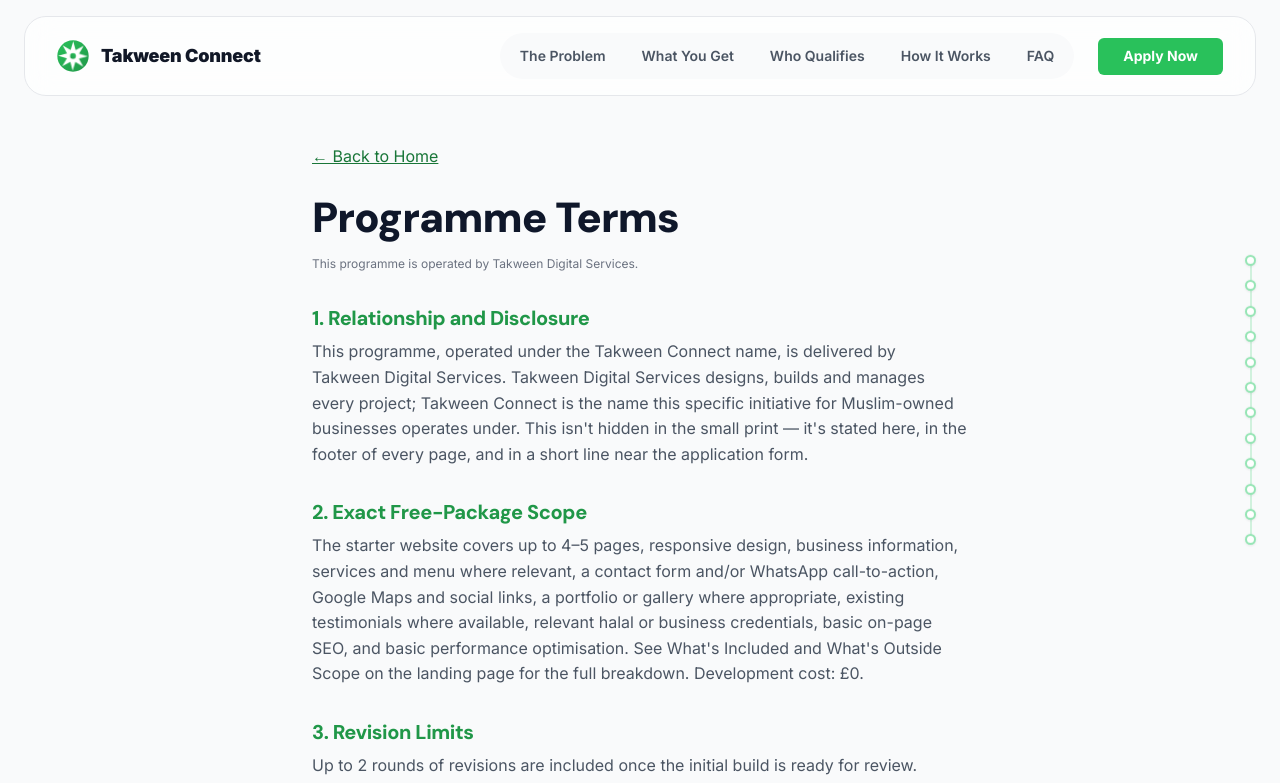
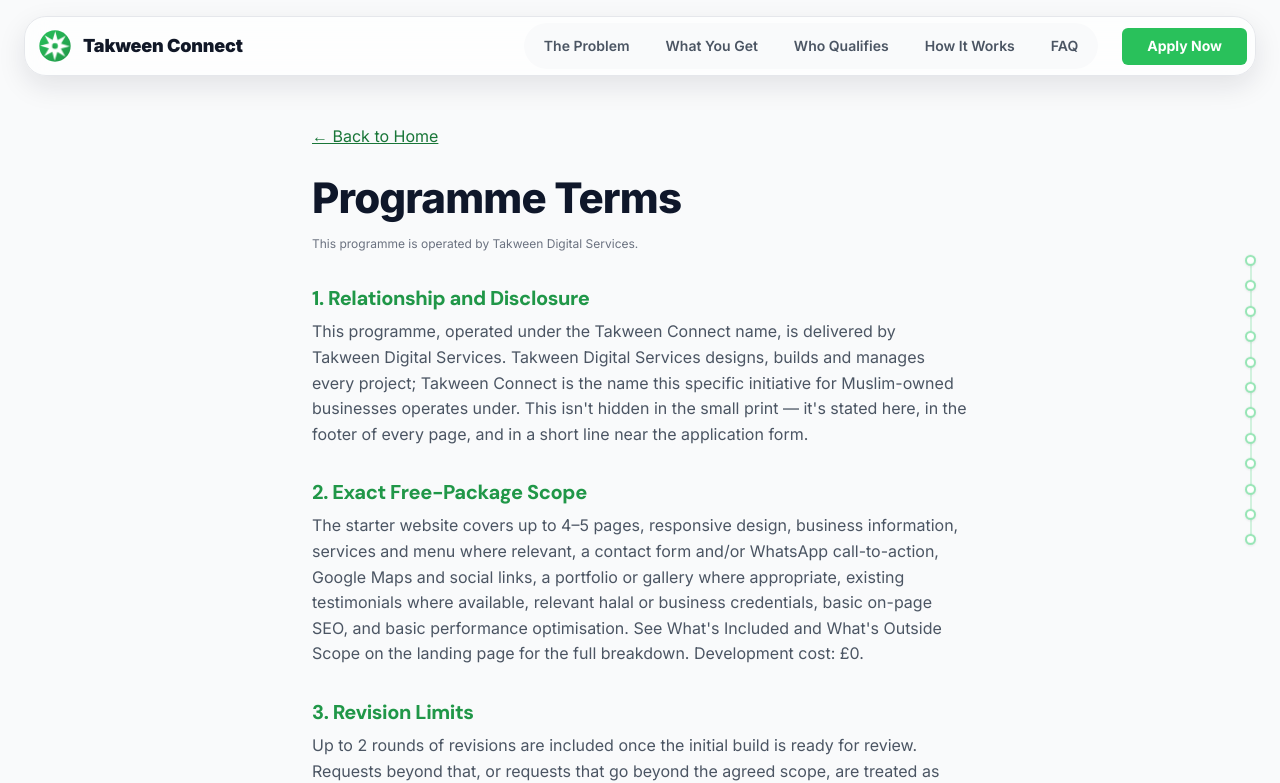
Before and after one commit to takweentutors1/HalalBusinessSponsored, a Next.js app: page /programme-terms in a window 1280 px wide. Shown: the top 783 px of the page. Built offline with nearby package versions, Linux system fonts and the light colour scheme; no server answers.

Commit message:
Header navbar issue Fixed

```diff
--- a/app/globals.css
+++ b/app/globals.css
@@ -35,7 +35,8 @@
 
 body {
   min-height: 100%;
-  font-family: var(--font-body);
+  /* font-family: var(--font-body); */
+  font-family: "Inter", "Segoe UI", Arial, sans-serif;
   font-size: 16px;
   color: var(--color-text-primary);
   background: var(--color-surface-elevated);
@@ -53,14 +54,15 @@
 h2,
 h3,
 h4 {
-  font-family: var(--font-display);
+  /* font-family: var(--font-display); */
+  /* font-family: "DM Sans", "Inter", "Segoe UI", sans-serif; */
   color: #0f172a;
   letter-spacing: -0.02em;
 }
 
 h1 {
   font-size: 2.625rem; /* 42px */
-  font-weight: 900;
+  font-weight: 800;
   line-height: 1.15;
 }
 
@@ -128,21 +130,36 @@
   }
 }
 
-/* MobileNav.tsx — hamburger toggle for the section links HeaderNav's
-   pill row hides below 640px. Opposite visibility of
-   .ui-header-nav-link above: hidden by default, shown only at the
-   same width HeaderNav disappears, so there's exactly one way to
-   reach these links at any given viewport width. */
-.ui-mobile-nav-toggle,
+/* MobileNav.tsx — hamburger + vertical overlay card. Hidden on desktop
+   (HeaderNav's horizontal pills own that width). Shown only below 640px,
+   the same breakpoint HeaderNav disappears, so there's exactly one way
+   to reach these links at any given viewport width. */
 .ui-mobile-nav {
-  display: none !important;
+  display: none;
+}
+
+.ui-mobile-nav-toggle {
+  display: inline-flex;
+  flex-direction: column;
+  justify-content: center;
+  align-items: center;
+  gap: 5px;
+  width: 40px;
+  height: 40px;
+  padding: 0;
+  border: 0;
+  background: transparent;
+  cursor: pointer;
+  flex-shrink: 0;
+  border-radius: var(--radius-full);
 }
 
 .ui-mobile-nav-bar {
-  width: 22px;
-  height: 2px;
+  display: block;
+  width: 18px;
+  height: 2.5px;
   border-radius: var(--radius-full);
-  background: var(--color-text-primary);
+  background: var(--color-neutral-800);
   transition: transform 200ms ease, opacity 200ms ease;
 }
 
@@ -158,35 +175,137 @@
   transform: translateY(-7px) rotate(-45deg);
 }
 
-/* Dropdown panel — positioned against .ui-site-header (the nearest
-   positioned ancestor, via its own position: sticky), not against
-   .ui-mobile-nav itself, so it spans the full header width regardless
-   of where in the header's flex layout the toggle button sits. */
-.ui-mobile-nav-panel {
-  position: absolute;
-  top: 100%;
-  left: 0;
-  right: 0;
+.ui-mobile-nav-backdrop {
+  position: fixed;
+  inset: 0;
+  z-index: 198;
+  background: rgba(17, 24, 39, 0.18);
+}
+
+.ui-mobile-nav-sheet {
+  position: fixed;
+  top: 10px;
+  left: 10px;
+  right: 10px;
+  z-index: 199;
   background: var(--color-surface-base);
-  border-bottom: 1px solid var(--color-border-light);
-  box-shadow: var(--shadow-sm);
-  z-index: 99;
+  border-radius: 28px;
+  box-shadow: var(--shadow-xl);
+  padding: 14px 16px 20px;
+}
+
+.ui-mobile-nav-sheet-top {
+  display: flex;
+  align-items: center;
+  justify-content: space-between;
+  gap: var(--space-3);
+  padding: 4px 4px 12px;
+}
+
+.ui-mobile-nav-sheet-logo {
+  display: inline-flex;
+  align-items: center;
+  text-decoration: none;
+  min-width: 0;
+}
+
+.ui-mobile-nav-sheet-actions {
+  display: flex;
+  align-items: center;
+  gap: 10px;
+  flex-shrink: 0;
+}
+
+.ui-mobile-nav-apply {
+  display: inline-flex;
+  align-items: center;
+  justify-content: center;
+  width: 46px;
+  height: 40px;
+  border-radius: var(--radius-full);
+  background: var(--color-primary);
+  color: #fff;
+  text-decoration: none;
+  flex-shrink: 0;
+}
+
+.ui-mobile-nav-close {
+  display: inline-flex;
+  align-items: center;
+  justify-content: center;
+  width: 36px;
+  height: 36px;
+  padding: 0;
+  border: 0;
+  background: transparent;
+  color: var(--color-neutral-800);
+  cursor: pointer;
+  border-radius: var(--radius-full);
 }
 
 .ui-mobile-nav-list {
   list-style: none;
   margin: 0;
-  padding: var(--space-2) var(--space-4);
+  padding: 8px 8px 4px;
   display: flex;
   flex-direction: column;
 }
 
 .ui-mobile-nav-link {
   display: block;
-  padding: var(--space-3) var(--space-2);
-  font-size: var(--font-size-base);
+  padding: 14px 8px;
+  font-size: 1.05rem;
   font-weight: 600;
-  color: var(--color-text-secondary);
+  color: var(--color-neutral-800);
+  text-decoration: none;
+}
+
+.ui-mobile-nav-link:hover,
+.ui-mobile-nav-link:focus-visible {
+  color: var(--color-primary-accessible);
+}
+
+@media (max-width: 640px) {
+  .ui-mobile-nav {
+    display: flex;
+    align-items: center;
+    gap: 4px;
+  }
+
+  .ui-site-header {
+    padding: 6px 8px 6px 14px;
+  }
+
+  .ui-site-logo-link {
+    gap: var(--space-2);
+    flex-shrink: 0;
+  }
+
+  .ui-site-logo-link .ui-logo-icon {
+    width: 28px;
+    height: 28px;
+    flex-shrink: 0;
+  }
+
+  .ui-logo-wordmark {
+    display: inline-block !important;
+    font-size: 0.95rem !important;
+    font-weight: 900 !important;
+    color: var(--color-neutral-900, #0f172a) !important;
+    white-space: nowrap !important;
+    flex-shrink: 0 !important;
+    visibility: visible !important;
+    opacity: 1 !important;
+  }
+
+  .ui-header-cta {
+    display: none !important;
+  }
+
+  .ui-header-actions {
+    gap: 0;
+    flex-shrink: 0;
+  }
 }
 
 @media (prefers-reduced-motion: reduce) {
@@ -222,60 +341,9 @@
   opacity: 1 !important;
 }
 
-/* Header and logo on mobile: wordmark stays clearly visible next to the logo in both
-   header and footer, and the Apply Now CTA is sized proportionally */
-@media (max-width: 640px) {
-  .ui-site-header {
-    padding: var(--space-3) var(--space-4);
-  }
-
-  .ui-site-logo-link {
-    gap: var(--space-2);
-    flex-shrink: 0;
-  }
-
-  .ui-site-logo-link .ui-logo-icon {
-    width: 28px;
-    height: 28px;
-    flex-shrink: 0;
-  }
-
-  .ui-logo-wordmark {
-    display: inline-block !important;
-    font-size: 1.02rem !important;
-    font-weight: 900 !important;
-    color: var(--color-neutral-900, #0f172a) !important;
-    white-space: nowrap !important;
-    flex-shrink: 0 !important;
-    visibility: visible !important;
-    opacity: 1 !important;
-  }
-
-  .ui-header-cta {
-    padding: 8px 16px !important;
-    font-size: 0.88rem !important;
-    font-weight: 700 !important;
-    white-space: nowrap !important;
-    min-height: 38px !important;
-    display: inline-flex !important;
-    align-items: center !important;
-    justify-content: center !important;
-  }
-
-  .ui-header-actions {
-    gap: var(--space-3);
-    flex-shrink: 0;
-  }
-}
-
-/* Defensive clearance for ultra-compact mobile viewports (<= 360px) to guarantee
-   comfortable breathing room (>= 24px) between the logo and the Apply Now CTA */
+/* Header and logo on mobile: wordmark stays visible; Apply Now text
+   button is replaced by the circular apply icon in MobileNav. */
 @media (max-width: 360px) {
-  .ui-site-header {
-    padding: var(--space-2) 10px;
-    gap: 12px;
-  }
-
   .ui-site-logo-link {
     gap: 6px;
   }
@@ -286,13 +354,7 @@
   }
 
   .ui-logo-wordmark {
-    font-size: 0.92rem !important;
-  }
-
-  .ui-header-cta {
-    padding: 6px 12px !important;
-    font-size: 0.82rem !important;
-    min-height: 36px !important;
+    font-size: 0.88rem !important;
   }
 }
 
--- a/components/sections/FinalCta.tsx
+++ b/components/sections/FinalCta.tsx
@@ -34,11 +34,11 @@
           {/* Headline */}
           <h2
             style={{
-              maxWidth: 900,
+              // maxWidth: 800,
               margin: "0 auto var(--space-4)",
               color: "var(--color-text-primary)",
               fontSize: "clamp(2rem, 3.7vw, 3.9rem)",
-              fontFamily: "var(--font-display)",
+              // fontFamily: "var(--font-display)",
               fontWeight: 800,
               letterSpacing: "-0.035em",
               lineHeight: 1.05,
--- a/components/shared/HeaderNav.tsx
+++ b/components/shared/HeaderNav.tsx
@@ -42,6 +42,7 @@
  * feedback_dont_touch_siteheader memory); dropping this in alongside
  * it, the same way ScrollHeader.tsx wraps it, is a follow-up wiring
  * decision, not part of building the component itself.
+ *
  */
 export function HeaderNav({ items = DEFAULT_HEADER_NAV_ITEMS, className }: HeaderNavProps) {
   const [activeId, setActiveId] = useState<string | null>(null);
--- a/components/shared/Logo.tsx
+++ b/components/shared/Logo.tsx
@@ -5,6 +5,8 @@
   animated?: boolean;
   showWordmark?: boolean;
   wordmarkColor?: string;
+  /** Unique SVG gradient id — required when more than one Logo is on screen. */
+  gradientId?: string;
 }
 
 /**
@@ -25,6 +27,7 @@
   animated = false,
   showWordmark = true,
   wordmarkColor,
+  gradientId = "logoGradient",
 }: LogoProps) {
   return (
     <span
@@ -48,18 +51,18 @@
         style={{ flexShrink: 0 }}
       >
         <defs>
-          <linearGradient id="logoGradient" x1="0%" y1="0%" x2="100%" y2="100%">
+          <linearGradient id={gradientId} x1="0%" y1="0%" x2="100%" y2="100%">
             <stop offset="0%" stopColor="var(--color-accent)" />
             <stop offset="100%" stopColor="var(--color-accent-dark)" />
           </linearGradient>
         </defs>
-        <circle cx="50" cy="50" r="49" fill="url(#logoGradient)" />
+        <circle cx="50" cy="50" r="49" fill={`url(#${gradientId})`} />
         <g className={animated ? "ui-logo-spin" : undefined}>
           <polygon
             fill="#ffffff"
             points="50,4 57.65,31.52 82.53,17.47 68.48,42.35 96,50 68.48,57.65 82.53,82.53 57.65,68.48 50,96 42.35,68.48 17.47,82.53 31.52,57.65 4,50 31.52,42.35 17.47,17.47 42.35,31.52"
           />
-          <circle cx="50" cy="50" r="9" fill="url(#logoGradient)" />
+          <circle cx="50" cy="50" r="9" fill={`url(#${gradientId})`} />
         </g>
       </svg>
       {showWordmark && (
--- a/components/shared/MobileScrollProgress.tsx
+++ b/components/shared/MobileScrollProgress.tsx
@@ -9,8 +9,7 @@
  * page scroll progress — the mobile-native alternative to SectionRadar's
  * dot rail (SectionRadar is tablet/desktop only, hidden below 640px; see
  * app/globals.css). Fixed above the header (SiteHeader/ScrollHeader sit
- * at zIndex 100) so it stays visible even while the header hides itself
- * on downscroll.
+ * at zIndex 100) so the progress bar stays visible over the sticky bar.
  *
  * Not gated behind prefersReducedMotion() for the same reason as
  * SectionRadar's rail fill: `scrub: true` ties the fill directly 1:1 to
--- a/components/shared/SiteHeader.tsx
+++ b/components/shared/SiteHeader.tsx
@@ -1,6 +1,7 @@
 import Link from "next/link";
 import { Logo } from "./Logo";
 import { HeaderNav } from "./HeaderNav";
+import { MobileNav } from "./MobileNav";
 import { Button } from "@/components/ui";
 import { brand } from "@/lib/config";
 
@@ -50,6 +51,7 @@
         >
           Apply Now
         </Button>
+        <MobileNav />
       </nav>
     </header>
   );
```
Also changed, not shown: components/shared/MobileNav.tsx (+125 -51 lines), components/shared/ScrollHeader.tsx (+14 -32 lines), styles/components.css (+15 -1 lines), 1 other file (tests, documents, lock files or other folders).
